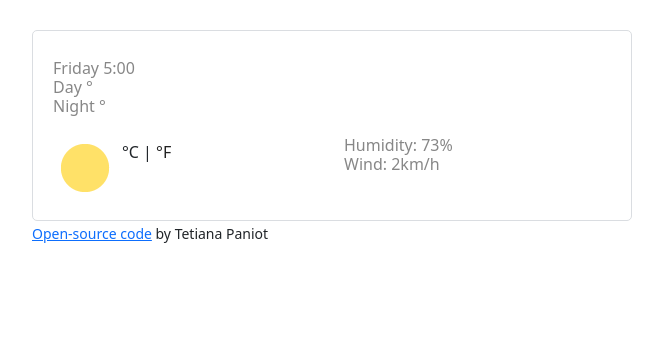
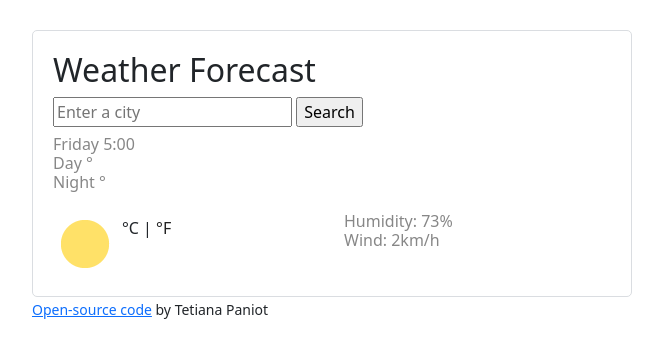
Before and after one commit to newPerson-tech/weather-forecast, a plain HTML site: page index.html in a window 1280 px wide. Shown: the whole page, without its empty margins (308-971 px from the left). Drawn offline with nearby package versions, Linux system fonts and the light colour scheme; no server answers.

Commit message:
input form added in html

```diff
--- a/index.html
+++ b/index.html
@@ -16,6 +16,15 @@
         <div class="app-wrapper-external">
             <div class="app-wrapper">
                 <header class="current-forecast">
+                    <h2 class="main-heading">Weather Forecast</h2>
+                    <form>
+                        <input type="search" name="search-location" class="search-location" id="input-location"
+                            placeholder="Enter a city" required>
+                        <input type="submit" value="Search" name="submit-location-to-search"
+                            class="submit-location-to-search" id="input-lsubmit">
+                    </form>
+                </header>
+                <main class="main-section">
                     <div class="overview">
                         <h1 class="current-location" id="city">
                         </h1>
@@ -52,7 +61,7 @@
                             </ul>
                         </div>
                     </div>
-                </header>
+                </main>
             </div>
             <small>
                 <a href="https://github.com/newPerson-tech/weather-forecast-app" target="_blank">Open-source code</a>
@@ -60,9 +69,7 @@
             </small>
         </div>
     </div>
-    <script src="./src/script.js">
-
-    </script>
+    <script src="./src/script.js"></script>
 </body>
 
 </html>
```
